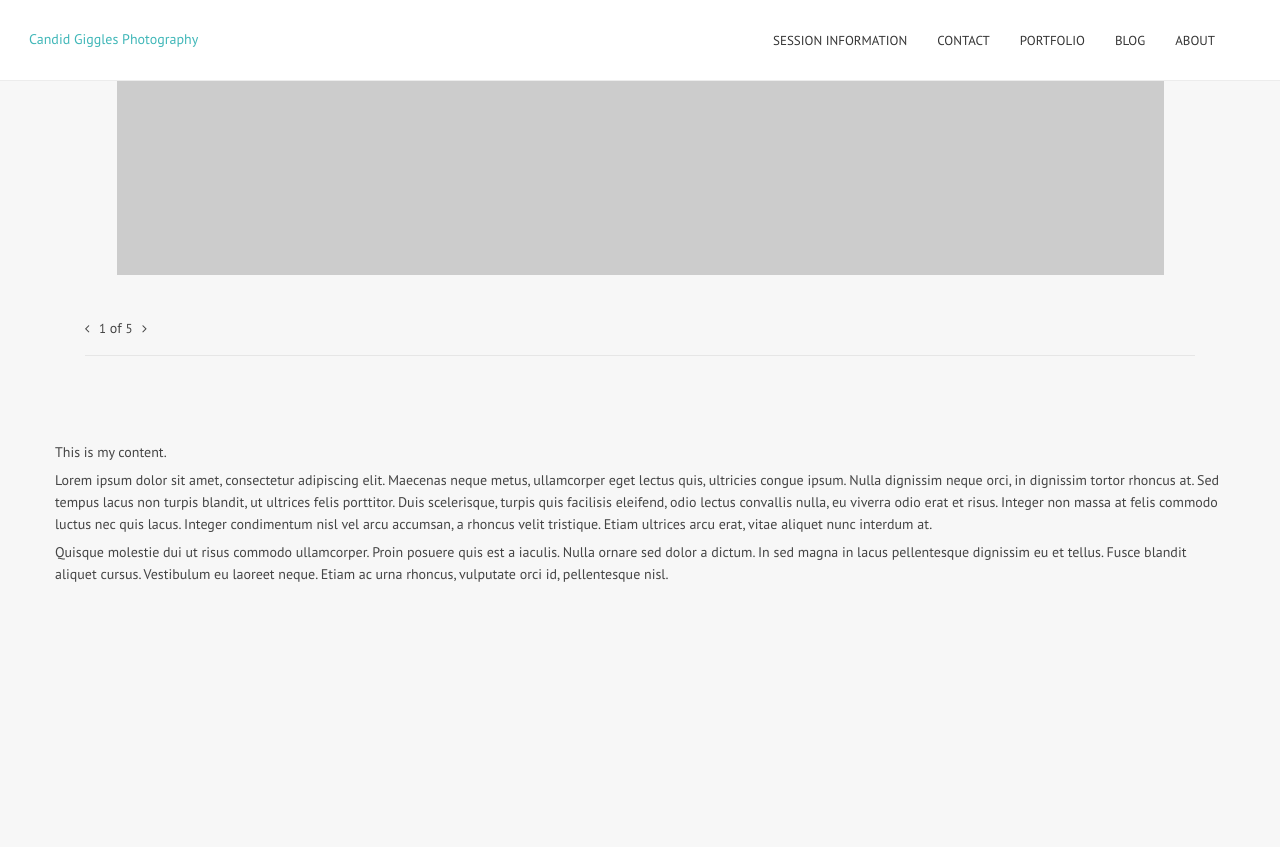
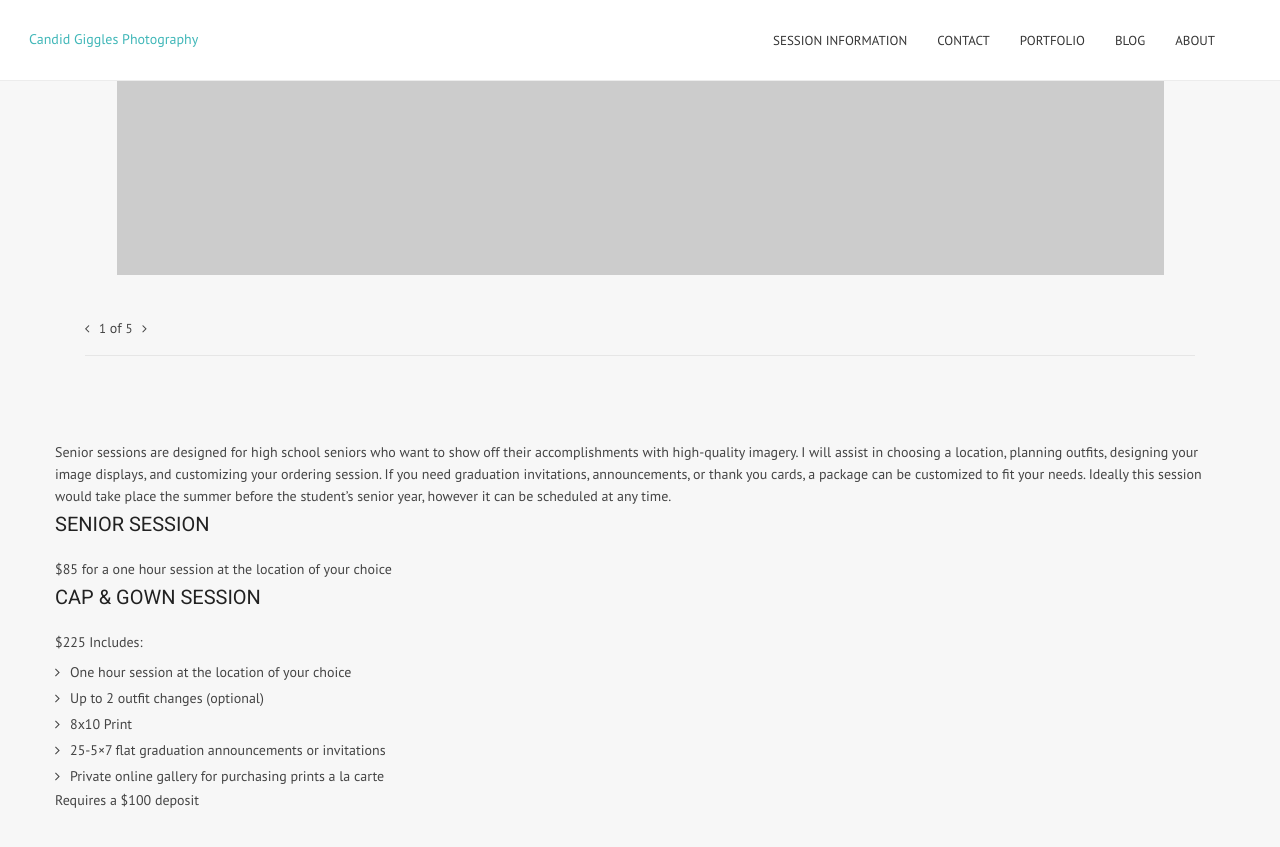
Before and after one commit to candidgiggles/kmitchellphoto.github.io, a Jekyll site: the page built from senior-sessions/index.md, in a window 1280 px wide and 900 px high, scrolled down 504 px. Shown: the top 847 px of the window. Built offline with Jekyll 4.4.1, drawn with Linux system fonts in a browser that asks for light colours; before the commit the page ends 1178 px from its top, so only the background shows below that.

Commit message:
Updated index.md

```diff
--- a/senior-sessions/index.md
+++ b/senior-sessions/index.md
@@ -1,26 +1,32 @@
 ---
 layout: fullpostinfo
 title: Senior Sessions
-permalink: /senior-sessions/
+permalink: "/senior-sessions/"
 published: true
-
-slide1: http://www.placehold.it/1365x910
+slide1: "http://www.placehold.it/1365x910"
 alt1: Slide 1
-
 slide2: /img/Aboutme2014.jpg
 alt2: Slide 3
-
 slide3: /img/Aboutme2014.jpg
 alt3: Slide 3
-
 credit: Kimberly
 category: Stuff
 time: 6 hours
 camera: Canon X
 ---
 
-This is my content.
+Senior sessions are designed for high school seniors who want to show off their accomplishments with high-quality imagery. I will assist in choosing a location, planning outfits, designing your image displays, and customizing your ordering session. If you need graduation invitations, announcements, or thank you cards, a package can be customized to fit your needs. Ideally this session would take place the summer before the student’s senior year, however it can be scheduled at any time.
 
-Lorem ipsum dolor sit amet, consectetur adipiscing elit. Maecenas neque metus, ullamcorper eget lectus quis, ultricies congue ipsum. Nulla dignissim neque orci, in dignissim tortor rhoncus at. Sed tempus lacus non turpis blandit, ut ultrices felis porttitor. Duis scelerisque, turpis quis facilisis eleifend, odio lectus convallis nulla, eu viverra odio erat et risus. Integer non massa at felis commodo luctus nec quis lacus. Integer condimentum nisl vel arcu accumsan, a rhoncus velit tristique. Etiam ultrices arcu erat, vitae aliquet nunc interdum at.
+###Senior Session
+$85 for a one hour session at the location of your choice
 
-Quisque molestie dui ut risus commodo ullamcorper. Proin posuere quis est a iaculis. Nulla ornare sed dolor a dictum. In sed magna in lacus pellentesque dignissim eu et tellus. Fusce blandit aliquet cursus. Vestibulum eu laoreet neque. Etiam ac urna rhoncus, vulputate orci id, pellentesque nisl.
+### Cap & Gown Session
+$225
+Includes:
+- One hour session at the location of your choice
+- Up to 2 outfit changes (optional)
+- 8x10 Print
+- 25-5×7 flat graduation announcements or invitations
+- Private online gallery for purchasing prints a la carte
+
+Requires a $100 deposit
```
